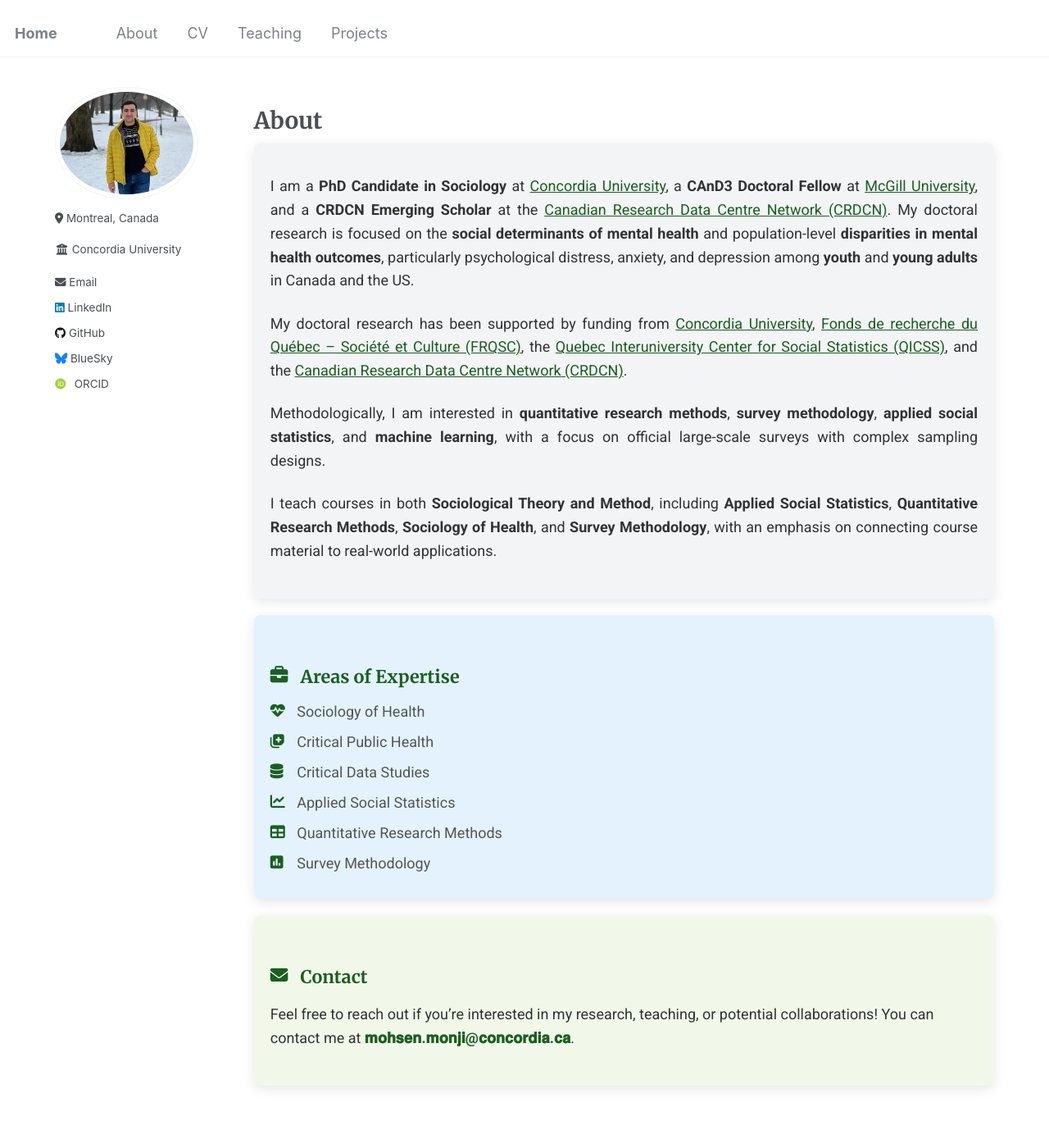
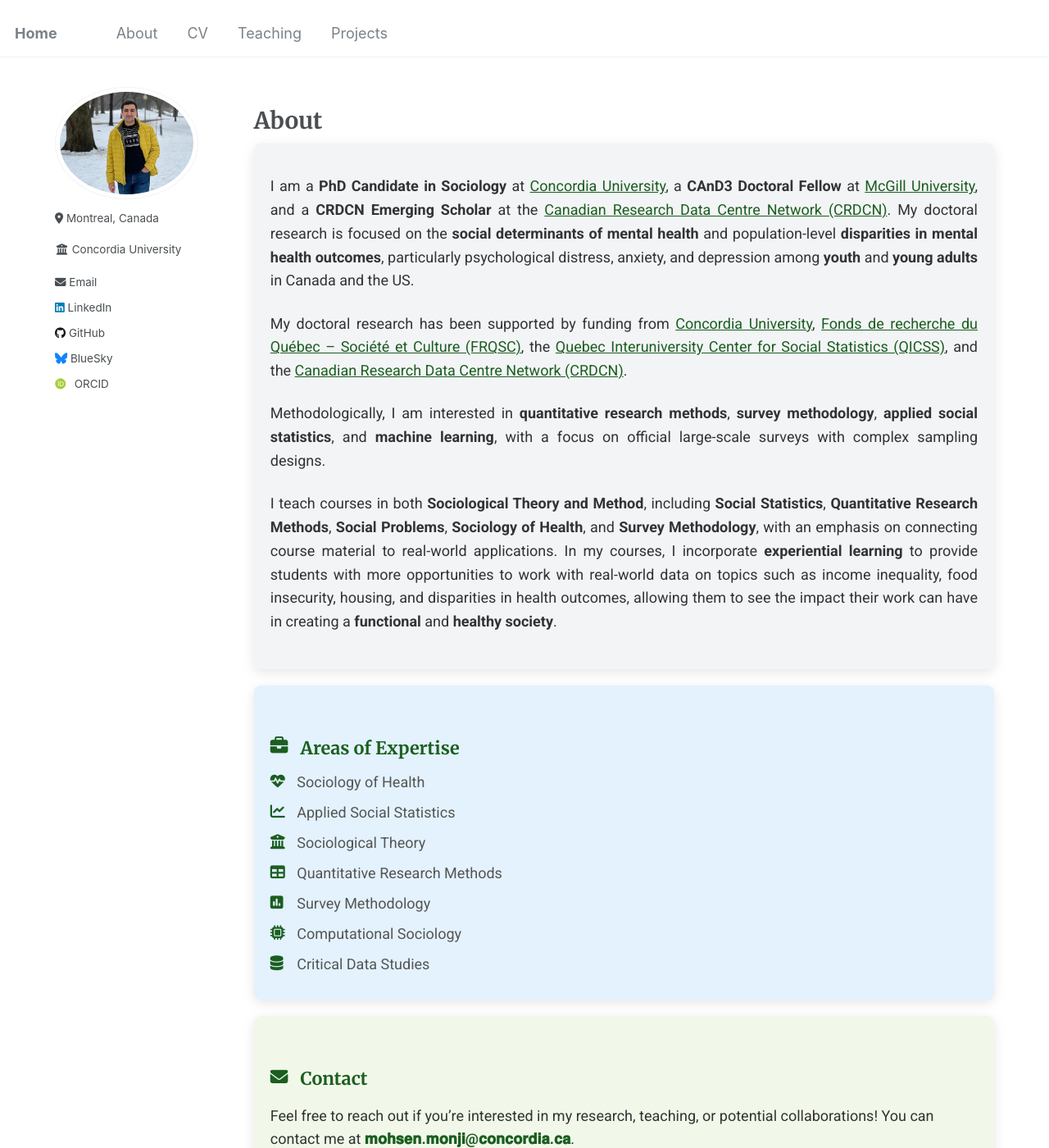
Before and after one commit to Mohsnmonji/mohsnmonji.github.io, a Jekyll site: the page built from about-me.md, in a window 1280 px wide and 1400 px high. Shown: the whole window at 82% size. Built offline with Jekyll 4.4.1, drawn with Linux system fonts in a browser that asks for light colours; some web fonts are replaced.

Commit message:
Update about-me.md

```diff
--- a/about-me.md
+++ b/about-me.md
@@ -108,8 +108,8 @@ author_profile: true
   </p>
 
   <p>
-    I teach courses in both <strong>Sociological Theory and Method</strong>, including <strong>Applied Social Statistics</strong>,
-    <strong>Quantitative Research Methods</strong>, <strong>Sociology of Health</strong>, and <strong>Survey Methodology</strong>, with an emphasis on connecting course material to real-world applications.
+    I teach courses in both <strong>Sociological Theory and Method</strong>, including <strong>Social Statistics</strong>,
+    <strong>Quantitative Research Methods</strong>, <strong>Social Problems</strong>, <strong>Sociology of Health</strong>, and <strong>Survey Methodology</strong>, with an emphasis on connecting course material to real-world applications. In my courses, I incorporate <strong>experiential learning</strong> to provide students with more opportunities to work with real-world data on topics such as income inequality, food insecurity, housing, and disparities in health outcomes, allowing them to see the impact their work can have in creating a <strong>functional</strong> and <strong>healthy society</strong>.
   </p>
 </div>
 
@@ -117,11 +117,12 @@ author_profile: true
   <h3><i class="fas fa-briefcase icon"></i> Areas of Expertise</h3>
   <ul>
     <li><i class="fas fa-heartbeat icon"></i> Sociology of Health</li>
-    <li><i class="fas fa-notes-medical icon"></i> Critical Public Health</li>
-    <li><i class="fas fa-database icon"></i> Critical Data Studies</li>
     <li><i class="fas fa-chart-line icon"></i> Applied Social Statistics</li>
+    <li><i class="fas fa-university icon"></i> Sociological Theory</li>
     <li><i class="fas fa-table icon"></i> Quantitative Research Methods</li>
     <li><i class="fas fa-poll icon"></i> Survey Methodology</li>
+    <li><i class="fas fa-microchip icon"></i> Computational Sociology</li>
+    <li><i class="fas fa-database icon"></i> Critical Data Studies</li>
   </ul>
 </div>
 
```
